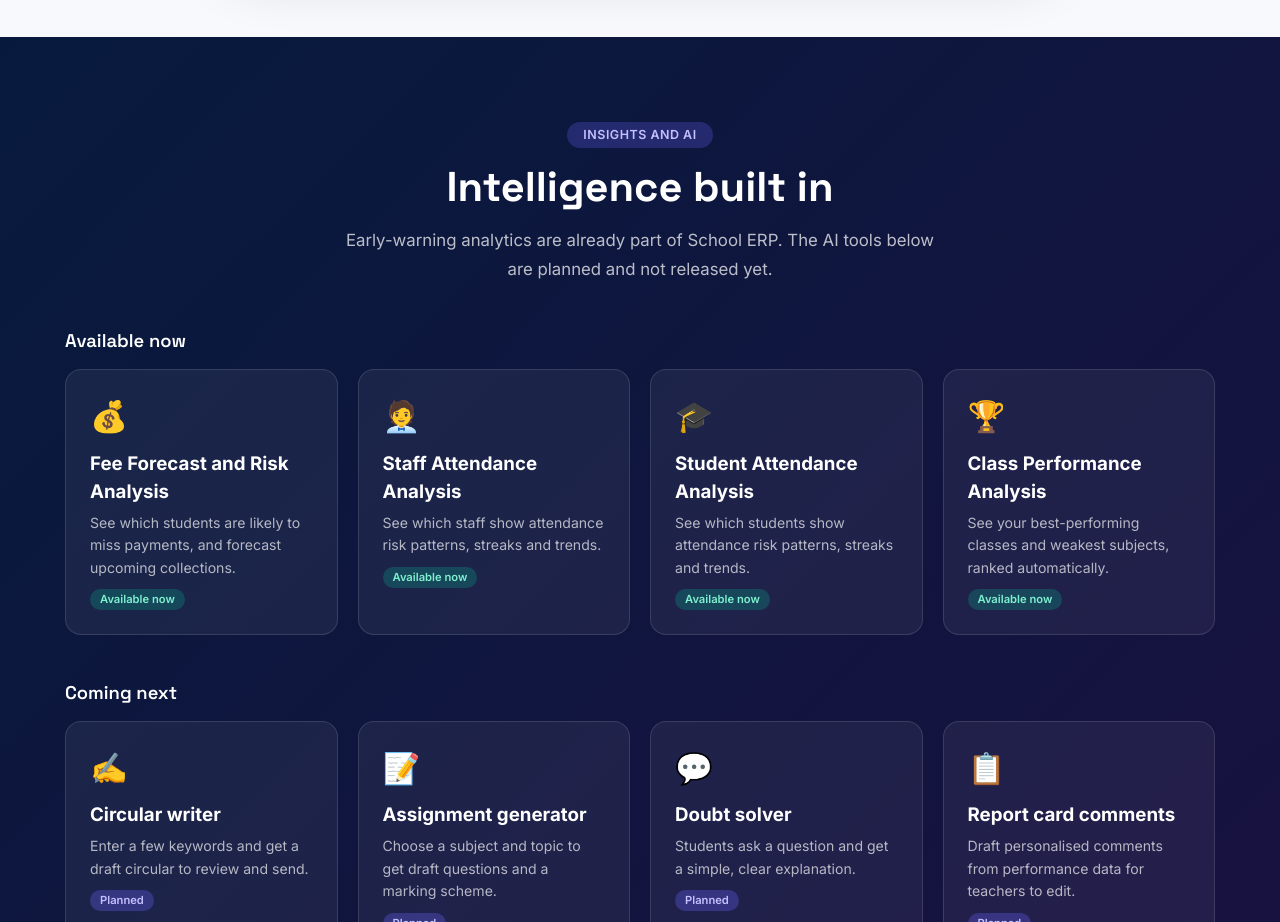
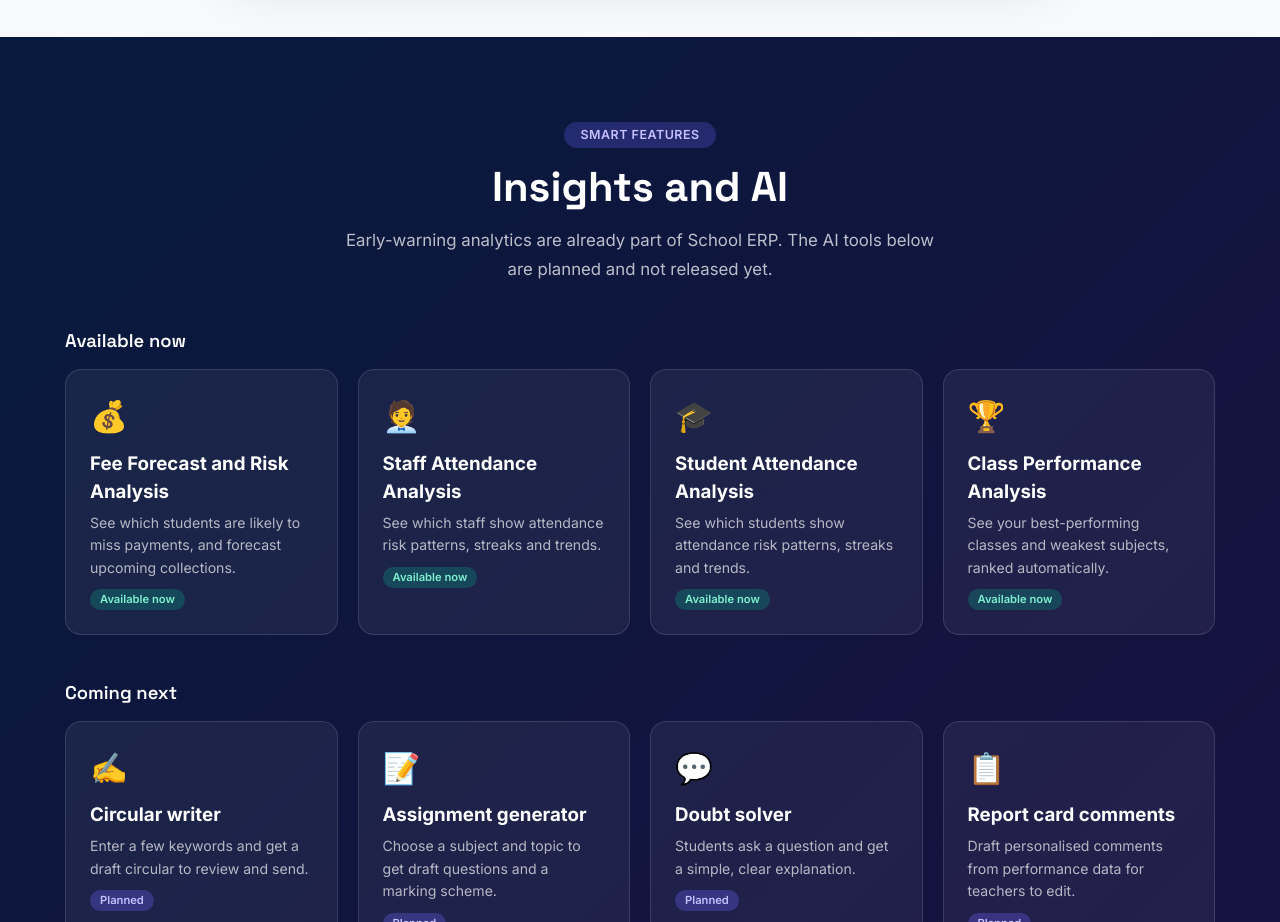
Before and after one commit to preeti-grewal01/100dots-website, a plain HTML site: page index.html in a window 1280 px wide. Shown: the part 4340-5262 px from the top of the page. Drawn offline with Linux system fonts and the light colour scheme.

Commit message:
Website: Insights and AI heading, fix menu anchor overlap

```diff
--- a/index.html
+++ b/index.html
@@ -21,7 +21,7 @@
     --purple:#6C63FF; --lightblue:#E8F0FE; --grey:#F7F9FC; --text:#1A1A2E; --muted:#5B6472; --teal:#009688;
   }
   *{margin:0;padding:0;box-sizing:border-box}
-  html{scroll-behavior:smooth}
+  html{scroll-behavior:smooth;scroll-padding-top:76px}
   body{font-family:'Inter',system-ui,sans-serif;color:var(--text);overflow-x:hidden;line-height:1.5}
   a{color:inherit}
   :focus-visible{outline:3px solid var(--orange);outline-offset:3px;border-radius:4px}
@@ -386,8 +386,8 @@
 
 <section id="ai">
   <div class="center">
-    <div class="section-badge">INSIGHTS AND AI</div>
-    <h2 class="section-title">Intelligence built in</h2>
+    <div class="section-badge">SMART FEATURES</div>
+    <h2 class="section-title">Insights and AI</h2>
     <p class="section-sub">Early-warning analytics are already part of School ERP. The AI tools below are planned and not released yet.</p>
   </div>
 
```
